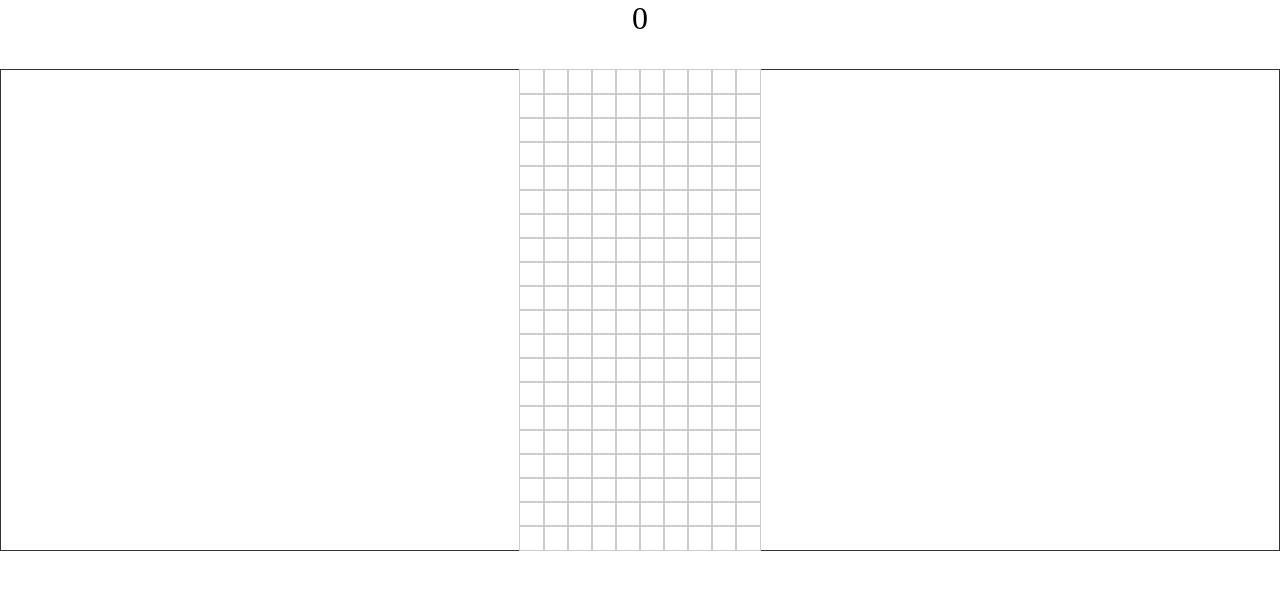
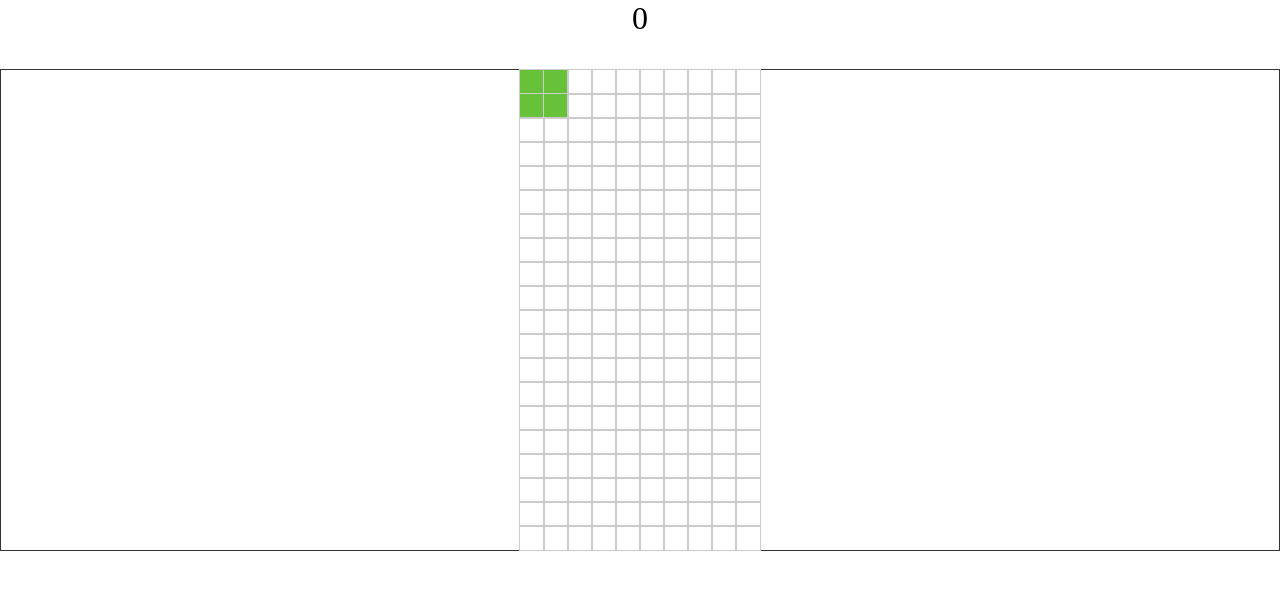
Before and after one commit to ted-jv/Javascript_Game, a plain HTML site: page Tetris/index.html in a window 1280 px wide. Drawn offline with Linux system fonts and the light colour scheme.

Commit message:
Feat: 추가 - 좌표 백그라운드 위에 테트리스 블록 생성

```diff
--- a/Tetris/script.js
+++ b/Tetris/script.js
@@ -5,13 +5,43 @@
 const GAME_ROWS = 20;
 const GAME_COLS = 10;
 
+// variables
+let score = 0;
+let duration = 500;
+let downInterval;
+let tempMovingItem;
+
+const BLOCKS = {
+  tree: [
+    [
+      [0, 0],
+      [0, 1],
+      [1, 0],
+      [1, 1],
+    ],
+    [],
+    [],
+    [],
+  ],
+};
+
+const movingItem = {
+  type: 'tree',
+  direction: 0,
+  top: 0,
+  left: 0,
+};
+
 init();
+
 // functions
 
 function init() {
+  tempMovingItem = { ...movingItem };
   for (let i = 0; i < GAME_ROWS; i++) {
     prependNewLine();
   }
+  renderBlocks();
 }
 
 function prependNewLine() {
@@ -24,3 +54,13 @@
   li.prepend(ul);
   playground.prepend(li);
 }
+
+function renderBlocks() {
+  const { type, direction, top, left } = movingItem;
+  BLOCKS[type][direction].forEach(block => {
+    const x = block[0] + left;
+    const y = block[1] + top;
+    const target = playground.childNodes[y].childNodes[0].childNodes[x];
+    target.classList.add(type);
+  });
+}
--- a/Tetris/styles.css
+++ b/Tetris/styles.css
@@ -35,3 +35,6 @@
   height: 1.5rem;
   outline: 1px solid #ccc;
 }
+.tree {
+  background: #67c23a;
+}
```
